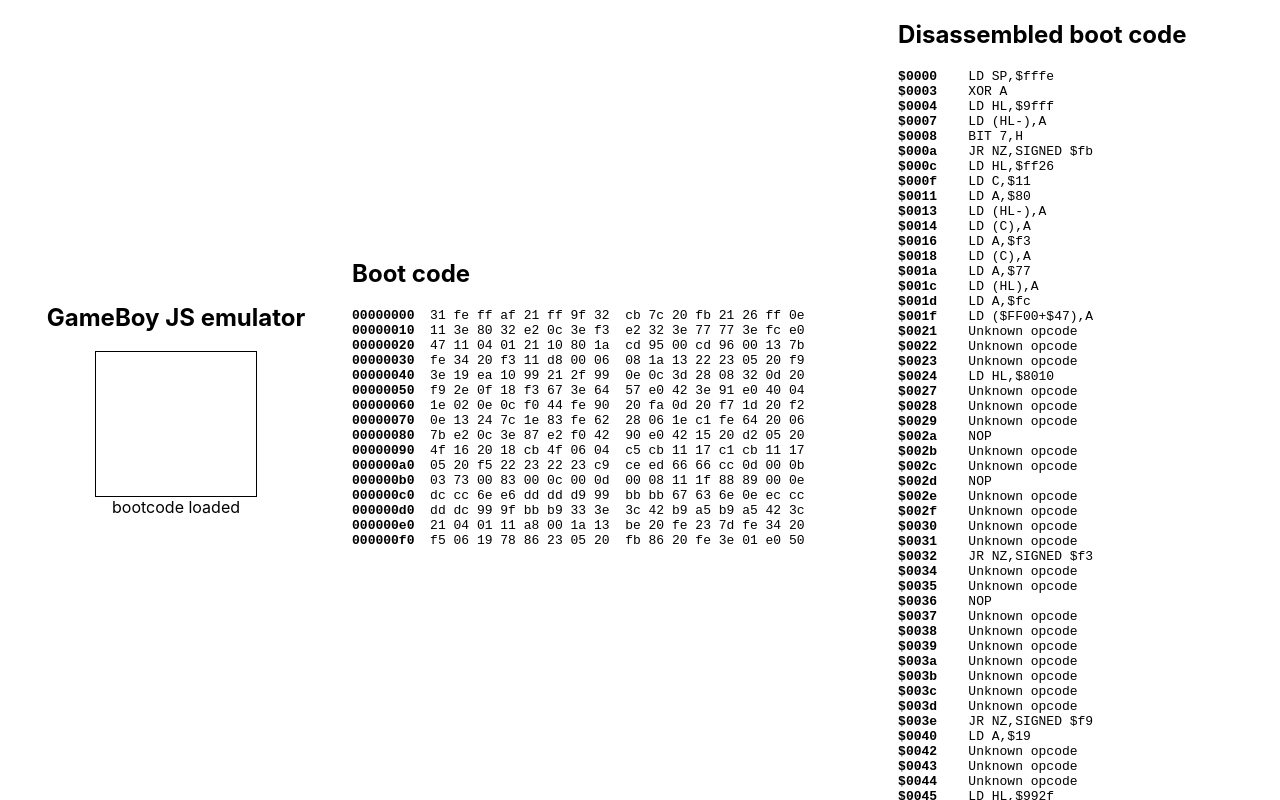
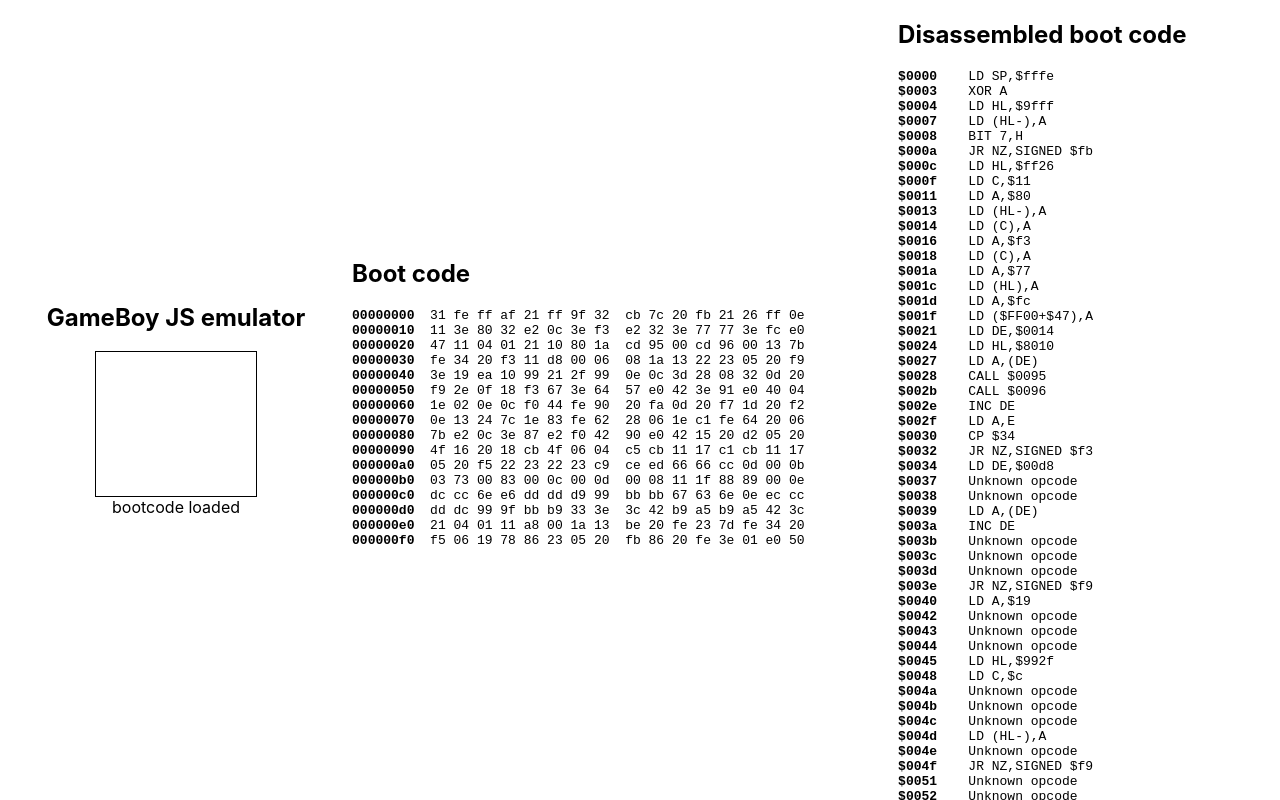
Before and after one commit to mkarajohn/gb-js-emulator, a React (Create React App) app: page / in a window 1280 px wide. Built offline with nearby package versions, Linux system fonts and the light colour scheme.

Commit message:
Add some more opcodes and small improvements

```diff
--- a/src/disassembler.ts
+++ b/src/disassembler.ts
@@ -12,7 +12,7 @@
 };
 
 function generateDisassembledInstructionToken(
-  opcodeToken: OpcodeToken,
+  opcodeToken: OpcodeToken | undefined,
   bytecode: Uint8Array,
   index: number
 ): DisassembledInstructionToken {
@@ -25,36 +25,24 @@
 
   switch (opcodeToken.operand) {
     case 'a8':
-      return {
-        position: `$${zeroPadHalfByte(index)}`,
-        code: opcodeToken.instruction.replace(
-          'a8',
-          `$${convertNumberToHexString(bytecode[index + 1])}`
-        ),
-      };
     case 'r8':
-      return {
-        position: `$${zeroPadHalfByte(index)}`,
-        code: opcodeToken.instruction.replace(
-          'r8',
-          `$${convertNumberToHexString(bytecode[index + 1])}`
-        ),
-      };
     case 'd8':
       return {
         position: `$${zeroPadHalfByte(index)}`,
         code: opcodeToken.instruction.replace(
-          'd8',
+          '${OPERAND}',
           `$${convertNumberToHexString(bytecode[index + 1])}`
         ),
       };
+    case 'a16':
     case 'd16':
       return {
         position: `$${zeroPadHalfByte(index)}`,
         code: opcodeToken.instruction.replace(
-          'd16',
-          `$${convertNumberToHexString(bytecode[index + 2])}${convertNumberToHexString(
-            bytecode[index + 1]
+          '${OPERAND}',
+          `$${zeroPadHalfByte(
+            convertNumberToHexString(bytecode[index + 2]) +
+              convertNumberToHexString(bytecode[index + 1])
           )}`
         ),
       };
@@ -73,6 +61,10 @@
     const opcode = bytecode[i];
     const opcodeToken = opcodes[opcode];
 
+    if (!opcodeToken) {
+      disassembledCode.push(generateDisassembledInstructionToken(opcodeToken, bytecode, i));
+      i++;
+    } else {
       switch (opcode) {
         // opcode 0xcb references opcodes from the CB opcode table so it needs special handling
         case convertHexStringToDecimalNumber('0xcb'): {
@@ -88,9 +80,9 @@
           break;
         }
         default:
-        // opcodeToken can be undefined here
           disassembledCode.push(generateDisassembledInstructionToken(opcodeToken, bytecode, i));
-        i += opcodeToken?.length || 1;
+          i += opcodeToken.length;
+      }
     }
   }
 
--- a/src/opcodes.ts
+++ b/src/opcodes.ts
@@ -16,7 +16,7 @@
   | 'SP'
   | 'PC';
 
-type FlagState = 'flip' | 'set' | 'reset';
+type FlagState = 'depends' | 'set' | 'reset';
 
 type Flags = {
   Z?: FlagState;
@@ -56,22 +56,40 @@
   };
 }
 
-const opcodes: OpcodeToken[] = new Array(256);
-const cbOpcodes: OpcodeToken[] = new Array(256);
+const opcodes: (OpcodeToken | undefined)[] = new Array(256);
+const cbOpcodes: (OpcodeToken | undefined)[] = new Array(256);
 
 opcodes[0x00] = generateOpcodeToken('NOP', 1, 4);
-opcodes[0x0e] = generateOpcodeToken('LD C,d8', 2, 8, undefined, 'd8');
-opcodes[0x20] = generateOpcodeToken('JR NZ,SIGNED r8', 2, { high: 12, low: 8 }, undefined, 'r8');
-opcodes[0x21] = generateOpcodeToken('LD HL,d16', 3, 12, undefined, 'd16');
-opcodes[0x31] = generateOpcodeToken('LD SP,d16', 3, 12, undefined, 'd16');
+opcodes[0x0e] = generateOpcodeToken('LD C,${OPERAND}', 2, 8, undefined, 'd8');
+opcodes[0x11] = generateOpcodeToken('LD DE,${OPERAND}', 3, 12, undefined, 'd16');
+opcodes[0x13] = generateOpcodeToken('INC DE', 1, 8);
+opcodes[0x1a] = generateOpcodeToken('LD A,(DE)', 1, 8, undefined);
+opcodes[0x20] = generateOpcodeToken(
+  'JR NZ,SIGNED ${OPERAND}',
+  2,
+  { high: 12, low: 8 },
+  undefined,
+  'r8'
+);
+opcodes[0x21] = generateOpcodeToken('LD HL,${OPERAND}', 3, 12, undefined, 'd16');
+opcodes[0x31] = generateOpcodeToken('LD SP,${OPERAND}', 3, 12, undefined, 'd16');
 opcodes[0x32] = generateOpcodeToken('LD (HL-),A', 1, 8);
-opcodes[0x3e] = generateOpcodeToken('LD A,d8', 2, 8, undefined, 'd8');
+opcodes[0x3e] = generateOpcodeToken('LD A,${OPERAND}', 2, 8, undefined, 'd8');
 opcodes[0x77] = generateOpcodeToken('LD (HL),A', 1, 8);
-opcodes[0xaf] = generateOpcodeToken('XOR A', 1, 4, { Z: 'flip' });
+opcodes[0x7b] = generateOpcodeToken('LD A,E', 1, 4);
+opcodes[0xaf] = generateOpcodeToken('XOR A', 1, 4, { Z: 'depends' });
 opcodes[0xcb] = generateOpcodeToken('PREFIX CB', 1, 4);
-opcodes[0xe0] = generateOpcodeToken('LD ($FF00+a8),A', 2, 12, undefined, 'a8');
+opcodes[0xcd] = generateOpcodeToken('CALL ${OPERAND}', 3, 24, undefined, 'a16');
+opcodes[0xe0] = generateOpcodeToken('LD ($FF00+${OPERAND}),A', 2, 12, undefined, 'a8');
 opcodes[0xe2] = generateOpcodeToken('LD (C),A', 2, 8);
+opcodes[0xfe] = generateOpcodeToken(
+  'CP ${OPERAND}',
+  2,
+  8,
+  { Z: 'depends', N: 'set', H: 'depends', C: 'depends' },
+  'd8'
+);
 
-cbOpcodes[0x7c] = generateOpcodeToken('BIT 7,H', 2, 8, { Z: 'flip', N: 'reset', H: 'set' });
+cbOpcodes[0x7c] = generateOpcodeToken('BIT 7,H', 2, 8, { Z: 'depends', N: 'reset', H: 'set' });
 
 export { opcodes, cbOpcodes };
```
Also changed, not shown: .eslintrc.json. Lines whose indentation alone changed are shown as unchanged.
